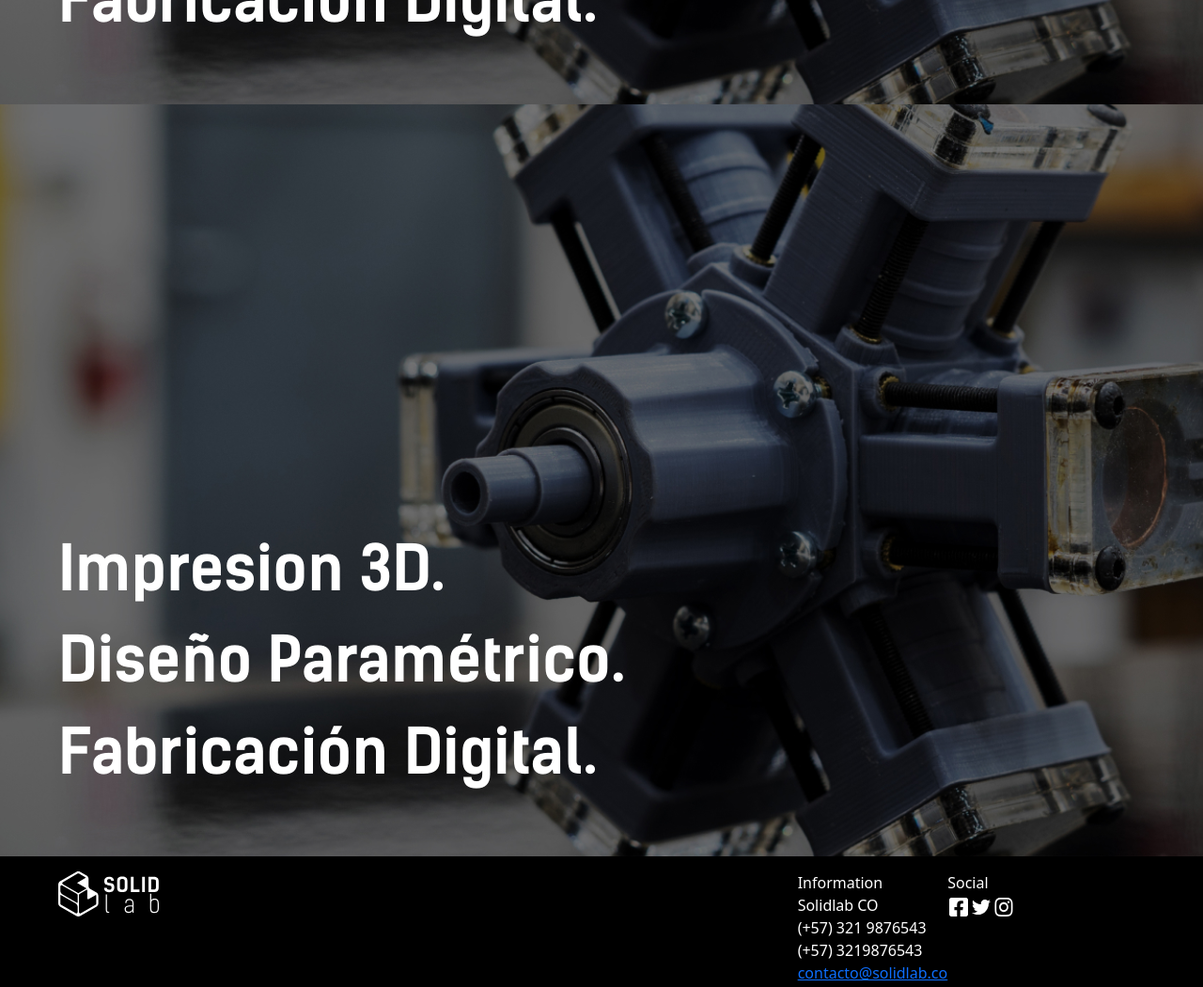
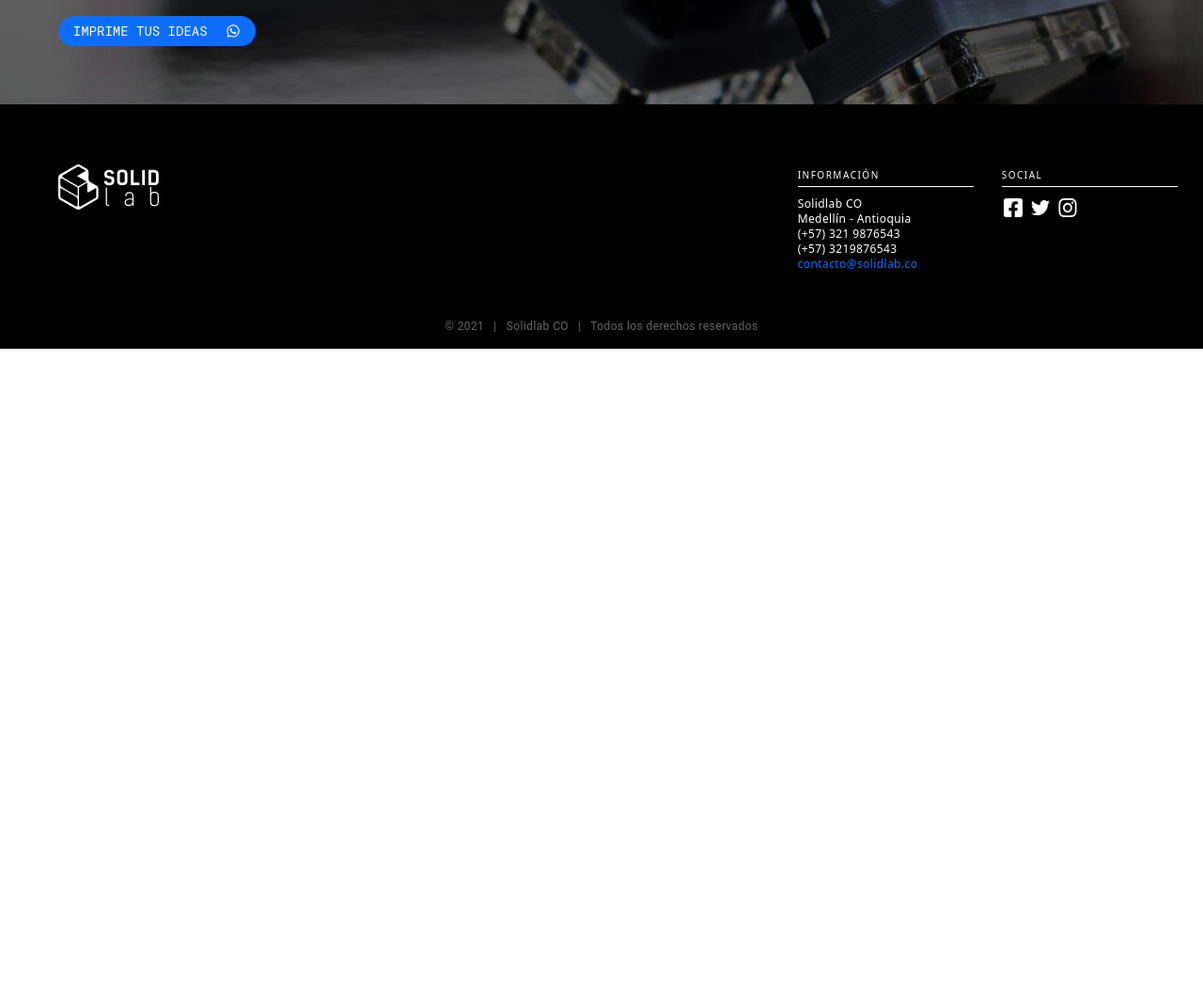
Before and after one commit to solidlab-co/solidlab-landing, a plain HTML site: page index.html in a window 1280 px wide. Shown: the part 689-1739 px from the top of the page at 94% size. After the commit the page ends 1060 px from the top, so only its background shows below. Drawn offline with nearby package versions, Linux system fonts and the light colour scheme; files whose address does not match are found by name.

Commit message:
feat(footer&printButton): adds styles to footer and change print button based on design

```diff
--- a/index.html
+++ b/index.html
@@ -18,21 +18,21 @@
       <img src="./images/logo.svg" alt="Solid lab logo" srcset="">
       <ul class="sl-nav-items">
         <li>
-          <a href="#">Servicios</a>
+          <!-- <a href="#">Servicios</a> -->
         </li>
         <li>
-          <a href="#">Nosotros</a>
+          <!-- <a href="#">Nosotros</a> -->
         </li>
         <li>
-          <a href="#">Link1</a>
+          <!-- <a href="#">Link1</a> -->
         </li>
         <li>
-          <a href="#">Link2</a>
+          <!-- <a href="#">Link2</a> -->
         </li>
       </ul>
       <button class="sl-call-to-action">
-        CALL TO ACTION
-        <img src="./images/whatsapp.svg" alt="">
+        IMPRIME TUS IDEAS
+        <img src="./images/whatsapp.svg" alt="Whatsapp icon">
       </button>
     </nav>
   </header>
@@ -47,36 +47,34 @@
     <p>
       Fabricación Digital.
     </p>
-  </section>
-  <section class="sl-section">
-    <p>
-      Impresion 3D.
-    </p>
-    <p>
-      Diseño Paramétrico.
-    </p>
-    <p>
-      Fabricación Digital.
-    </p>
+    <button class="sl-call-to-action sl-button-in-section">
+      IMPRIME TUS IDEAS
+      <img src="./images/whatsapp.svg" alt="Whatsapp icon">
+    </button>
   </section>
 
   <footer class="sl-footer">
-    <div class="row">
+    <div class="row sl-footer-inner-wrapper">
       <div class="col-8">
-        <img src="./images/logo-min.svg" alt="">
+        <div class="">
+          <img src="./images/logo-min.svg" alt="">
+        </div>
       </div>
 
       <div class="col-4 d-flex">
-        <div>
-          <p>Information</p>
-          <p>Solidlab CO</p>
-          <p>(+57) 321 9876543</p>
-          <p>(+57) 3219876543</p>
-          <a href="#">contacto@solidlab.co</a>
+        <div class="sl-footer-information" name="information">
+          <p class="sl-footer-title">INFORMACIÓN</p>
+          <div class="sl-footer-info-values">
+            <p>Solidlab CO</p>
+            <p>Medellín - Antioquia</p>
+            <p>(+57) 321 9876543</p>
+            <p>(+57) 3219876543</p>
+            <a href="#" name="email">contacto@solidlab.co</a>
+          </div>
         </div>
 
-        <div class="sl-footer-social">
-          <p>Social</p>
+        <div class="sl-footer-social" name="social">
+          <p class="sl-footer-title">SOCIAL</p>
           <ul class="sl-footer-social-wrapper">
             <li>
               <img src="./images/facebook-square.svg" alt="facebook logo">
@@ -97,8 +95,8 @@
     </div>
 
     <div class="d-flex align-items-center justify-content-center">
-      <p>
-        &#169; 2021 | Solidlab CO | Todos los derechos reservados
+      <p class="sl-footer-rights-text">
+        &#169; 2021 &nbsp;&nbsp;|&nbsp;&nbsp; Solidlab CO &nbsp;&nbsp;|&nbsp;&nbsp; Todos los derechos reservados
       </p>
     </div>
   </footer>
--- a/styles/styles.css
+++ b/styles/styles.css
@@ -58,13 +58,16 @@ header.sl-trans-size .sl-nav {
     display: flex;
     justify-content: space-around;
     align-items: center;
-    width: 187px;
+    width: 210px;
     height: 32px;
     border-radius: 16px;
     font-size: 14px;
     border: none;
     background-color: var(--solidBlue);
     color: var(--white);
+}
+.sl-call-to-action:focus {
+    outline: none;
 }
 /* </header-navigation> */
 
@@ -76,12 +79,17 @@ header.sl-trans-size .sl-nav {
     display: flex;
     justify-content: flex-end;
     flex-direction: column;
+    letter-spacing: -0.06em;
+    line-height: 90px;
 }
 .sl-section p {
     font-family: Kelson;
     font-weight: 700;
     color: white;
     font-size: 65px;
+}
+.sl-section .sl-button-in-section {
+    margin-top: 20px;
 }
 /* </section> */
 
@@ -92,11 +100,51 @@ footer.sl-footer {
     padding: var(--paddings);
     color: white;
 }
+.sl-footer-inner-wrapper {
+    padding-top: 48px;
+}
 .sl-footer-upside {
     display: flex;
+}
+.sl-footer-social,
+.sl-footer-information {
+    font-size: 12px;
+}
+.sl-footer-title {
+    width: 187px;
+    font-size: 10px;
+    border-bottom: var(--white) solid 1px;
+    margin-bottom: 10px;
+    padding: 4px 0;
+    letter-spacing: 1.5px;
+}
+.sl-footer-info-values {
+    line-height: 16px;
+    letter-spacing: 0.4px;
+    font-style: normal;
+    font-weight: normal;
+}
+.sl-footer-info-values a[name="email"] {
+    text-decoration: none;
+}
+div[name="social"].sl-footer-social  {
+    margin-left: 30px;
 }
 .sl-footer-social-wrapper {
     display: flex;
     list-style-type: none;
 }
+ul.sl-footer-social-wrapper li {
+    margin-right: 5px;
+}
+.sl-footer-rights-text {
+    margin-top: 50px;
+    font-family: Roboto;
+    font-style: normal;
+    font-weight: normal;
+    font-size: 12px;
+    line-height: 16px;
+    opacity: 0.4;
+    letter-spacing: 0.4px;
+}
 /* </footer> */
```
